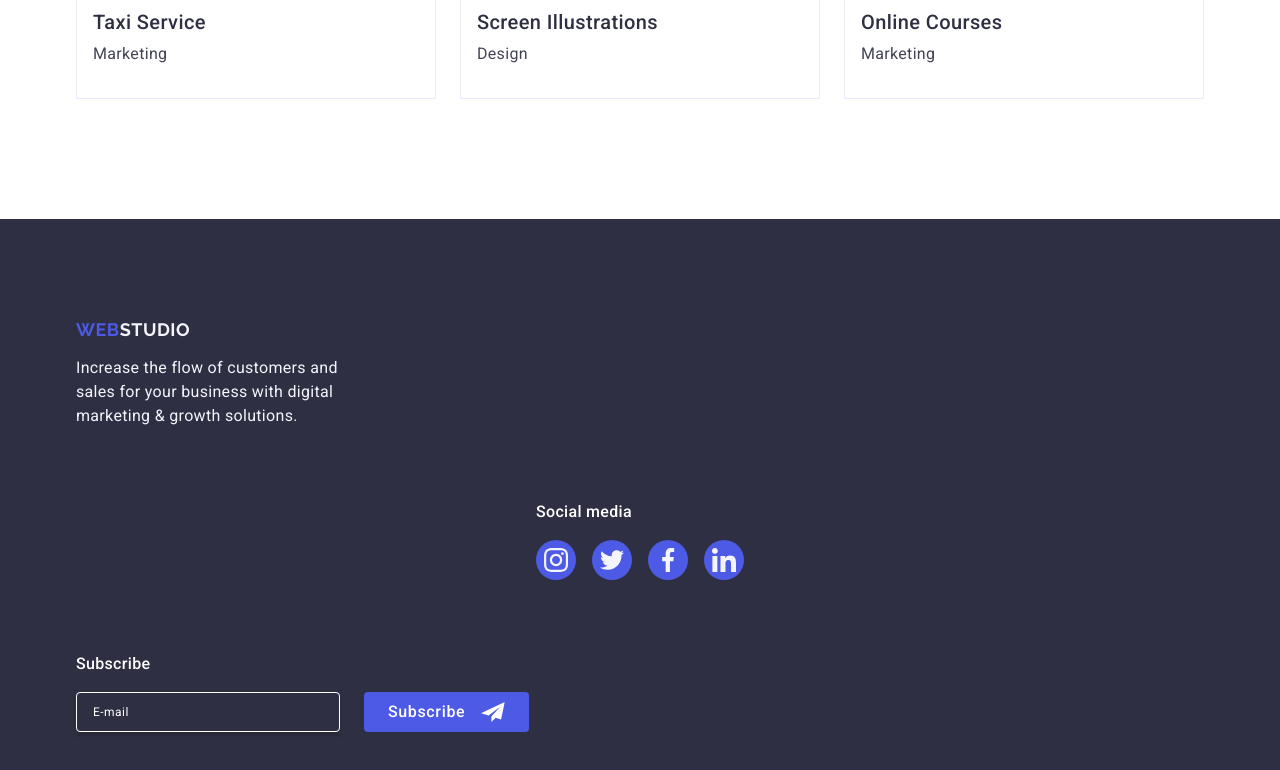
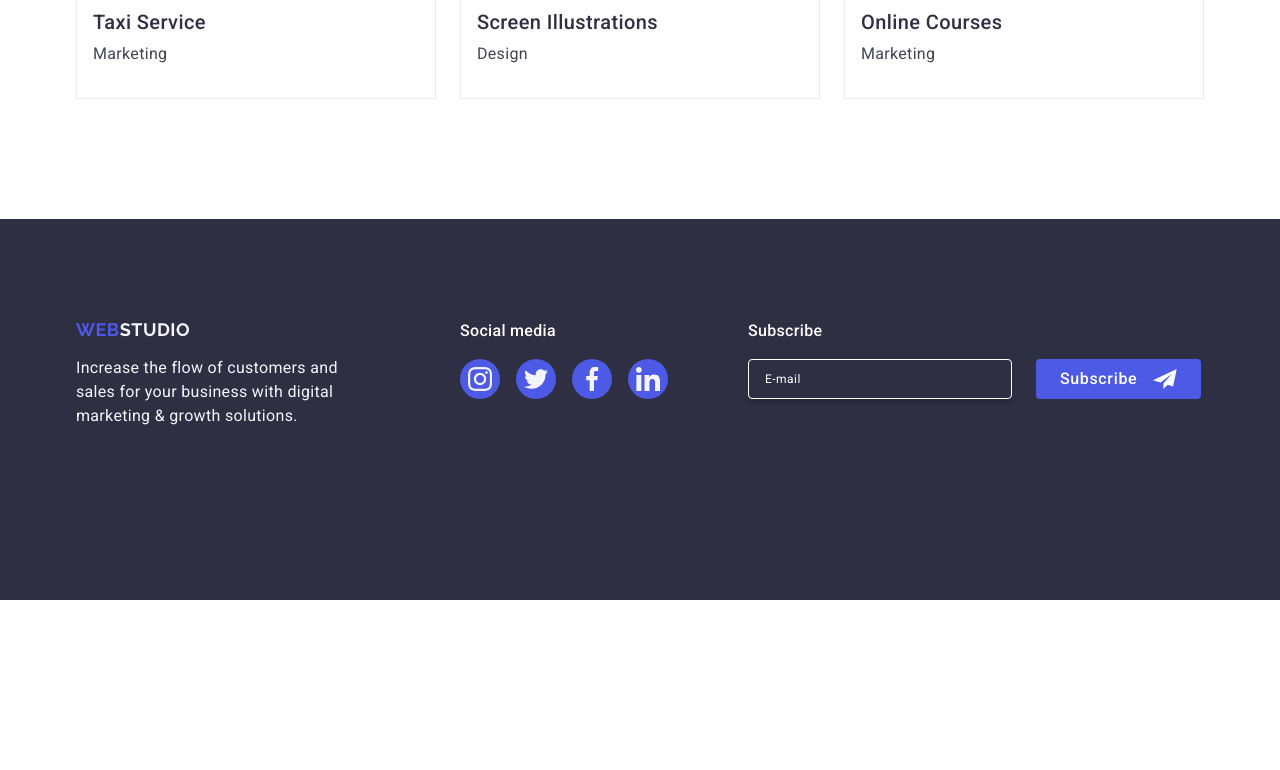
Before and after one commit to BilykYarosalvAleksandrovich/goit-markup-hw-06, a plain HTML site: page index.html in a window 1280 px wide. Shown: the part 2940-3710 px from the top of the page. After the commit the page ends 3540 px from the top, so only its background shows below. Drawn offline with nearby package versions, Linux system fonts and the light colour scheme.

Commit message:
I finish work with footer

```diff
--- a/css/styles.css
+++ b/css/styles.css
@@ -322,7 +322,7 @@ img {
   padding-top: 72px;
   padding-bottom: 72px;
   max-width: 1440px;
-  /* max-width: 320px; */
+  max-width: 320px;
 }
 
 .solution-subtitle {
@@ -972,7 +972,7 @@ textarea:focus {
   .solution {
     padding-top: 112px;
     padding-bottom: 112px;
-    /* max-width: 768px; */
+    max-width: 768px;
   }
   .solution-subtitle {
     font-weight: 700;
@@ -988,6 +988,18 @@ textarea:focus {
   }
   .modal-textarea {
     min-width: 360px;
+  }
+  .footer-container {
+    display: flex;
+    flex-wrap: wrap;
+    padding-left: 108px;
+    padding-right: 108px;
+  }
+  .footer-box-link {
+    margin: unset;
+  }
+  .footer-first-box {
+    margin-right: 24px;
   }
   .footer-logo {
     justify-content: start;
@@ -1099,7 +1111,7 @@ textarea:focus {
   .solution {
     padding-top: 188px;
     padding-bottom: 188px;
-    /* max-width: 1440px; */
+    max-width: 1440px;
   }
   .solution-subtitle {
     margin-bottom: 48px;
@@ -1112,4 +1124,10 @@ textarea:focus {
     padding-top: 100px;
     padding-bottom: 100px;
   }
+  .footer-first-box {
+    margin-right: 120px;
+  }
+  .footer-box-link {
+    margin-right: 80px;
+  }
 }
```
